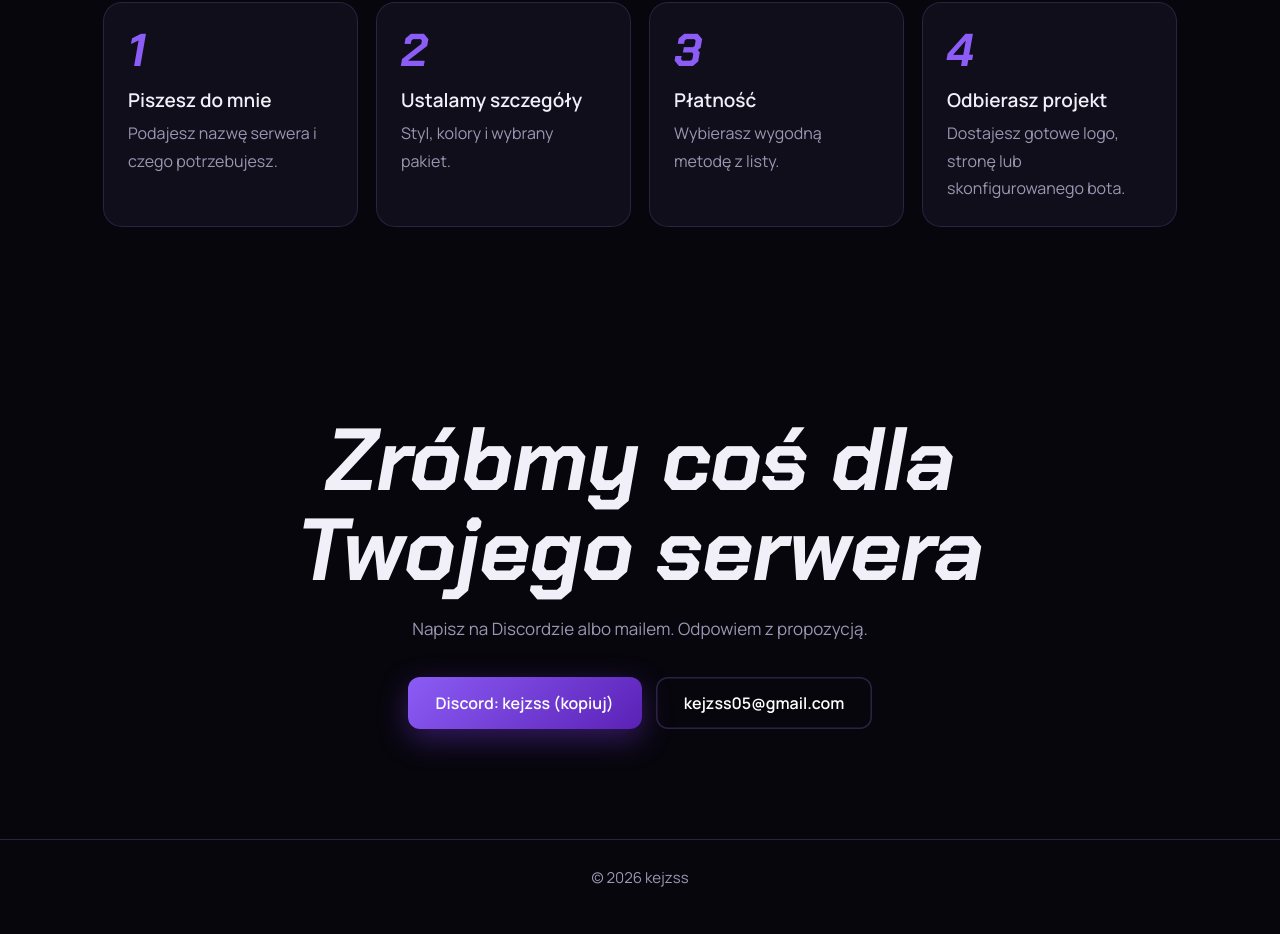
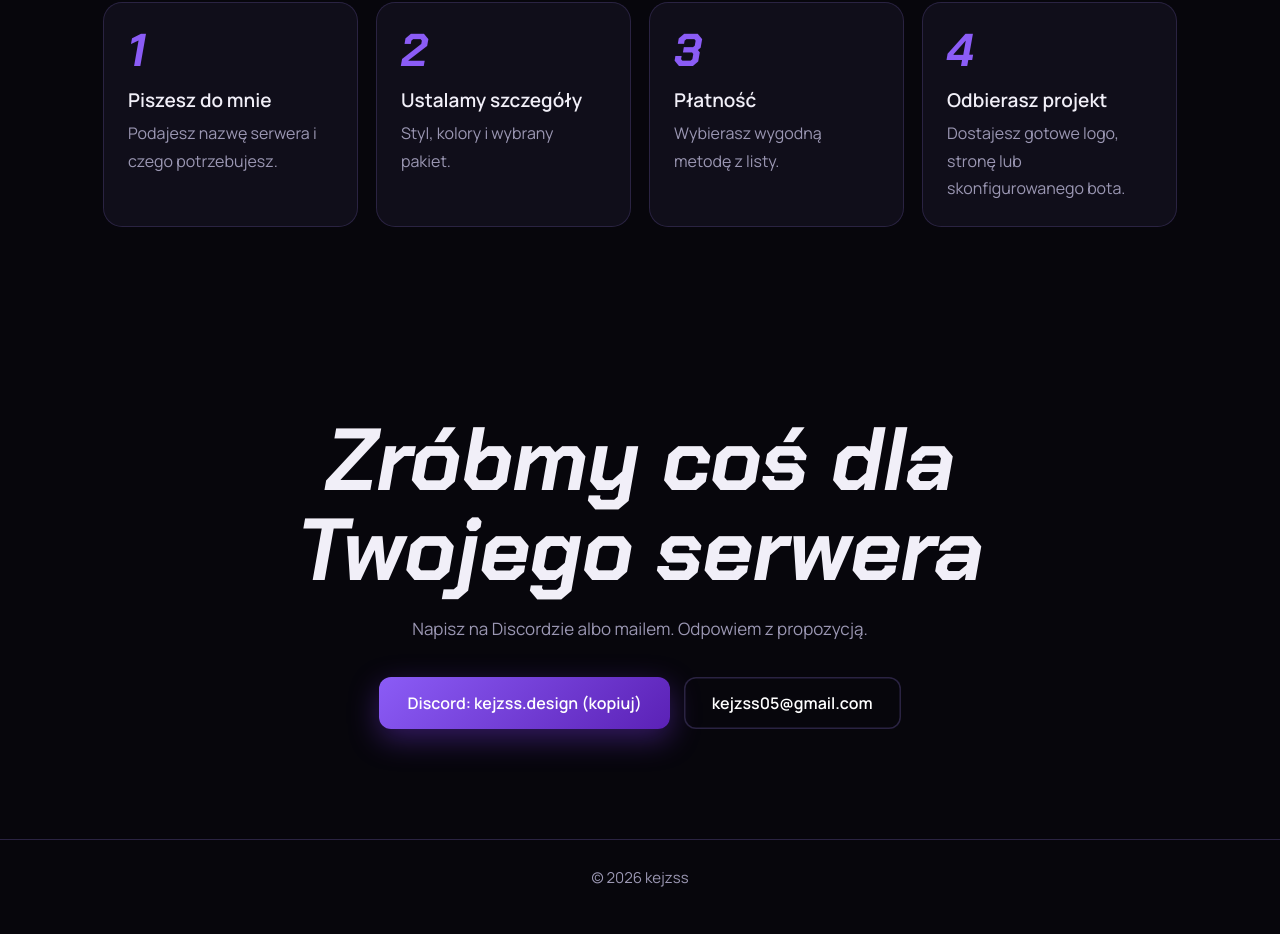
Before and after one commit to kejzss/portfolio, a plain HTML site: page index.html in a window 1280 px wide. Shown: the part 3357-4291 px from the top of the page. Drawn offline with Linux system fonts and the light colour scheme.

Commit message:
Update Discord contact information in index.html

```diff
--- a/index.html
+++ b/index.html
@@ -144,7 +144,7 @@ footer{border-top:1px solid var(--line);padding:26px 0 44px;color:var(--mute);fo
 <section id="kontakt" class="final"><div class="wrap">
 <h2>Zróbmy coś dla Twojego serwera</h2>
 <p>Napisz na Discordzie albo mailem. Odpowiem z propozycją.</p>
-<div class="cta"><button class="btn" id="cp" type="button">Discord: kejzss (kopiuj)</button><a class="btn ghost" href="mailto:kejzss05@gmail.com">kejzss05@gmail.com</a></div>
+<div class="cta"><button class="btn" id="cp" type="button">Discord: kejzss.design (kopiuj)</button><a class="btn ghost" href="mailto:kejzss05@gmail.com">kejzss05@gmail.com</a></div>
 </div></section>
 <footer>© 2026 kejzss</footer>
 
```
